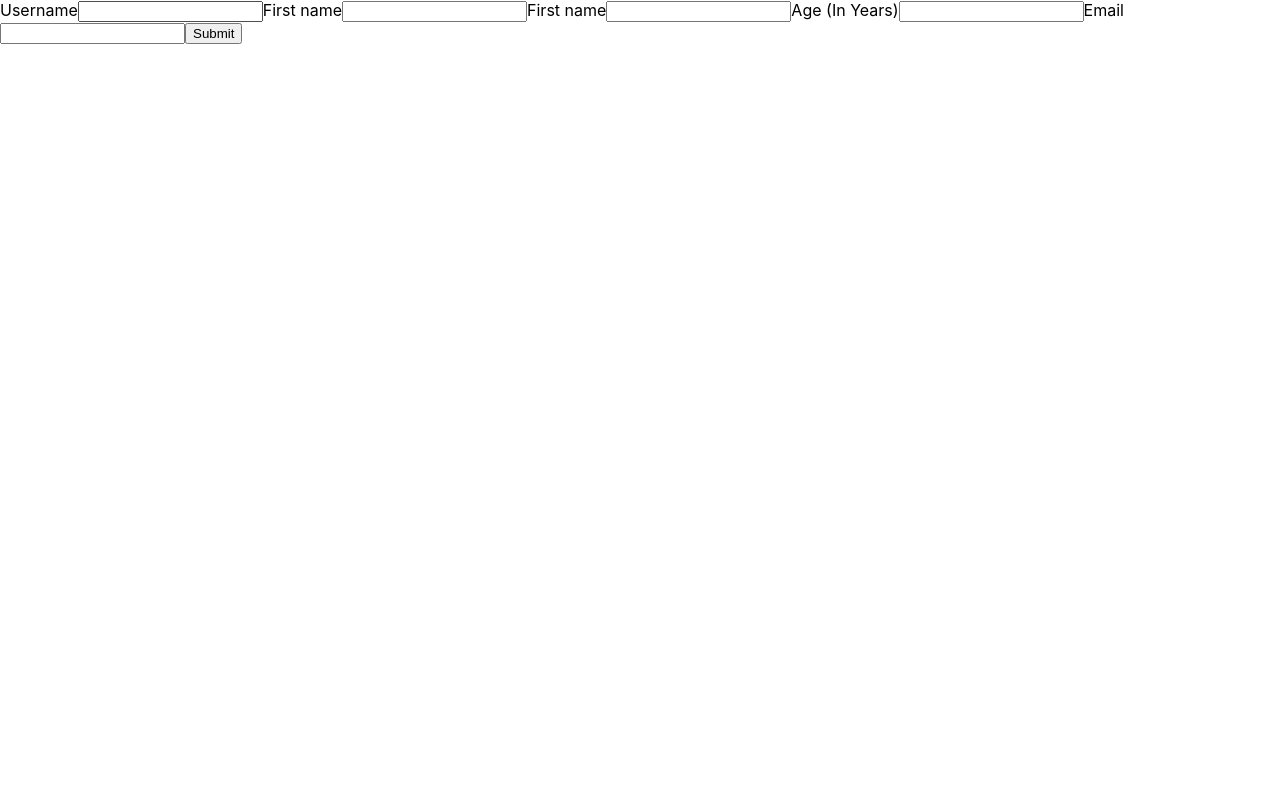
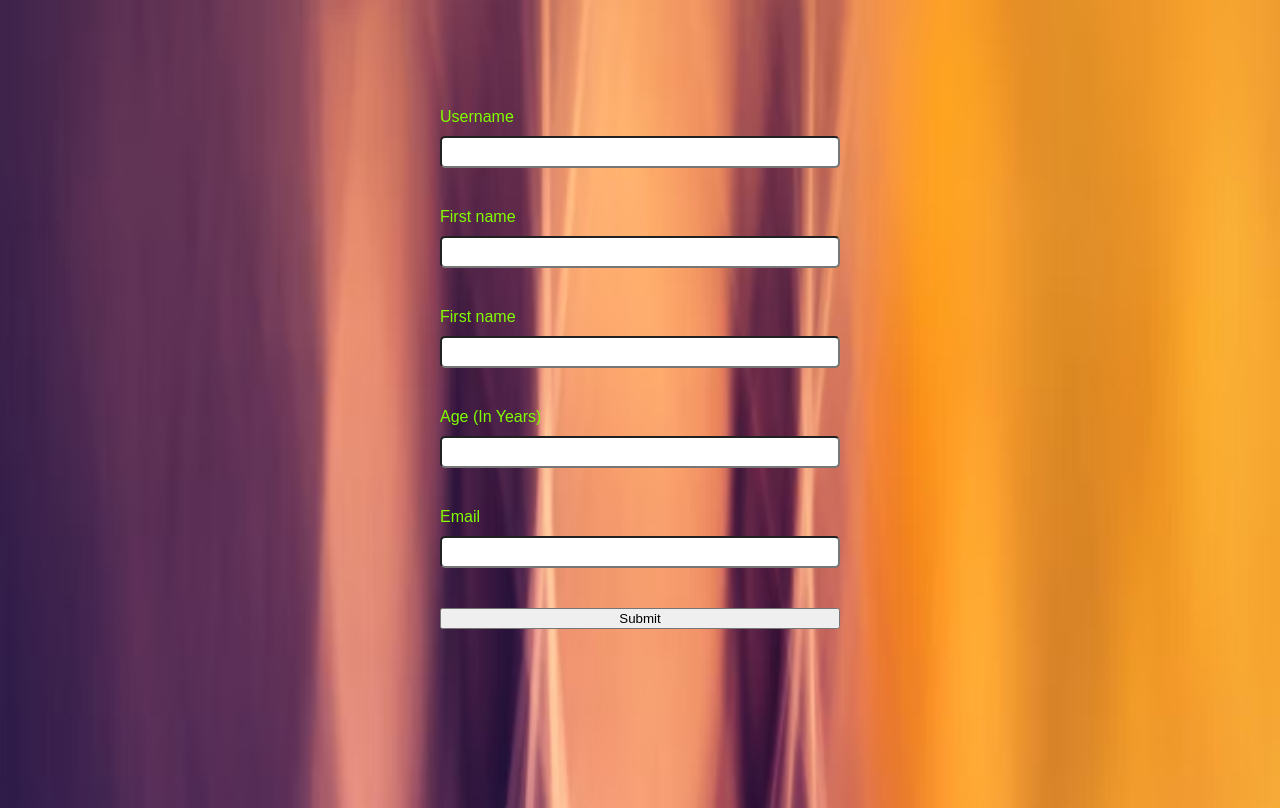
Before and after one commit to Mr-Smyth/react-user-store, a React (Create React App) app: page / in a window 1280 px wide. Built offline with nearby package versions, Linux system fonts and the light colour scheme.

Commit message:
Add custom Css

```diff
--- /dev/null
+++ b/src/components/Users/AddUser.css
@@ -0,0 +1,25 @@
+.container {
+    height: 98vh;
+    display: flex;
+    width: 400px;
+    margin: 0 auto;
+}
+
+form {
+    display: flex;
+    flex-direction: column;
+    width: 100%;
+    margin-top: 25%;
+    margin-bottom: 75%;
+}
+
+form input {
+    margin-bottom: 40px;
+    font-size: 1.4rem;
+    border-radius: 5px;
+}
+
+form label {
+    margin-bottom: 10px;
+    color: chartreuse;
+}
--- a/src/components/Users/AddUser.js
+++ b/src/components/Users/AddUser.js
@@ -1,12 +1,15 @@
 import React from "react";
+
+// css
+import './AddUser.css';
 
 const AddUser = (props) => {
   const addUserHandler = (event) => {
       event.preventDefault();
   };
   return (
-    <div>
-      <form>
+    <div className='container'>
+      <form className='box'>
         <label htmlFor="username">Username</label>
         <input id="username" type="text"></input>
         <label htmlFor="firstname">First name</label>
--- a/src/index.css
+++ b/src/index.css
@@ -1,13 +1,19 @@
+/* General ----------------------------------------*/
+* {
+  box-sizing: border-box;
+}
+html {
+ height: 100%;
+}
 body {
-  margin: 0;
-  font-family: -apple-system, BlinkMacSystemFont, 'Segoe UI', 'Roboto', 'Oxygen',
-    'Ubuntu', 'Cantarell', 'Fira Sans', 'Droid Sans', 'Helvetica Neue',
-    sans-serif;
-  -webkit-font-smoothing: antialiased;
-  -moz-osx-font-smoothing: grayscale;
+  font-family: "Nunito", sans-serif;
+  color: #444444;
+  background: url('../public/images/bg.png') no-repeat center center fixed;
+  background-position: center;
+  background-repeat: no-repeat;
+  background-size: cover;
+  min-height: 100%;
+  scroll-behavior: smooth;
+  display: flex;
+  flex-direction: column;
 }
-
-code {
-  font-family: source-code-pro, Menlo, Monaco, Consolas, 'Courier New',
-    monospace;
-}
```
Also changed, not shown: public/images/bg.png (added).
